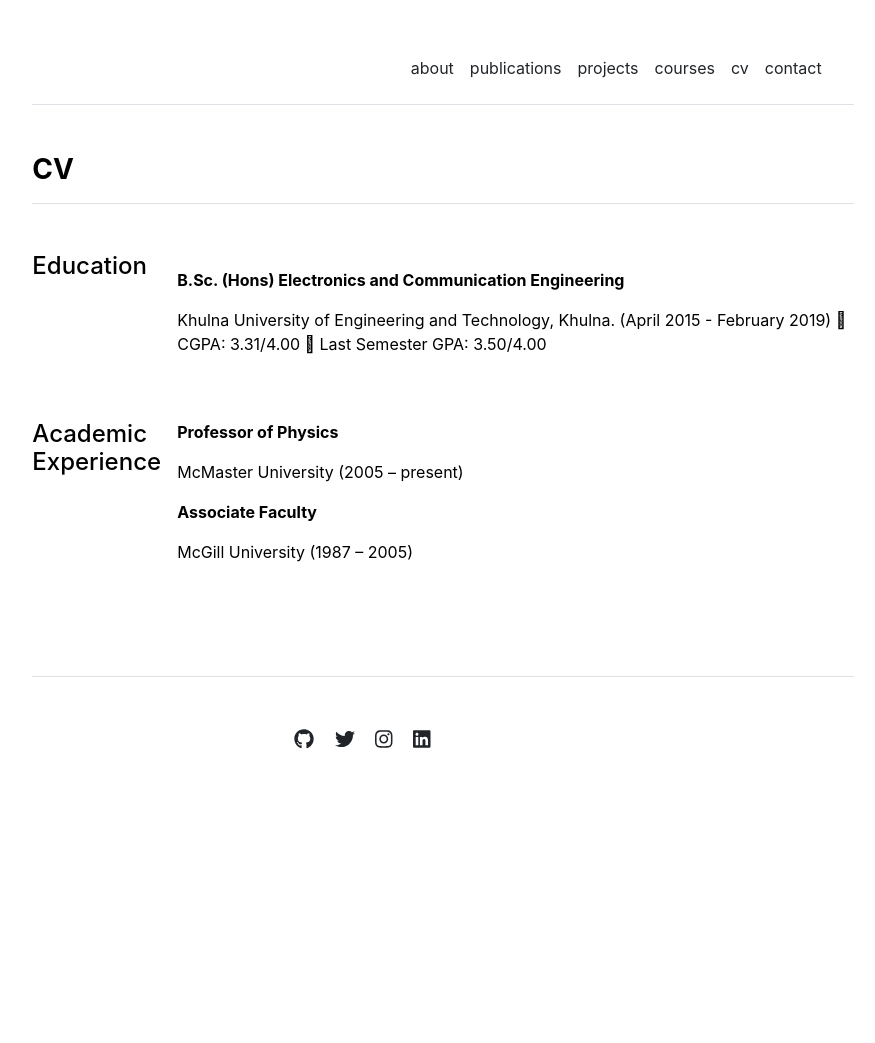
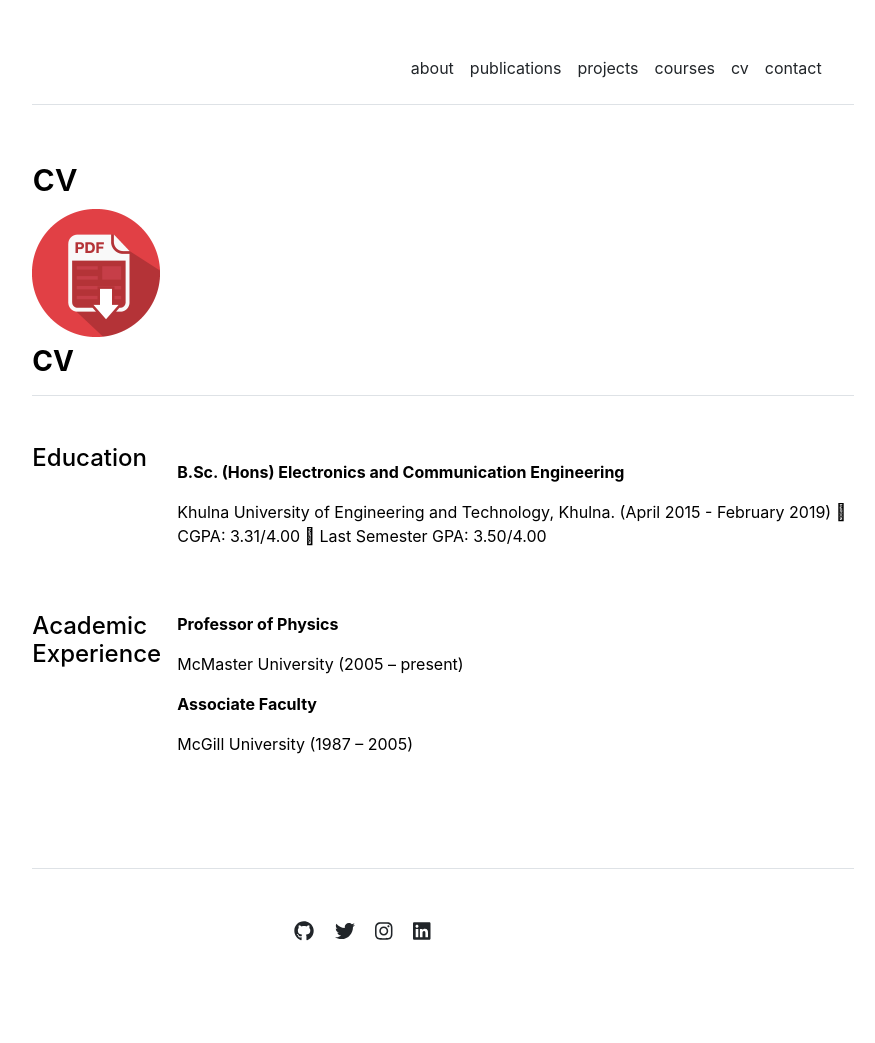
Before and after one commit to Anannabiswas/anannabiswas.github.io, a Jekyll site: the page built from cv.md, in a window 1280 px wide. Shown: the whole page, without its empty margins (197-1072 px from the left). Built offline with Jekyll 4.4.1, drawn with Linux system fonts in a browser that asks for light colours; before the commit the page ends 900 px from its top, so only the background shows below that.

Commit message:
Update cv.md

```diff
--- a/cv.md
+++ b/cv.md
@@ -1,4 +1,6 @@
 ---
 layout: cv
-title: cv [![pdf icon](/assets/cvpdf/pdf.png "Download Ananna's cv")](assets/cv/Ananna_CV.pdf)
+title: " "
 ---
+# cv
+## [![pdf icon](/assets/cvpdf/pdf.png "Download Ananna's cv")](assets/cv/Ananna_CV.pdf)
```
